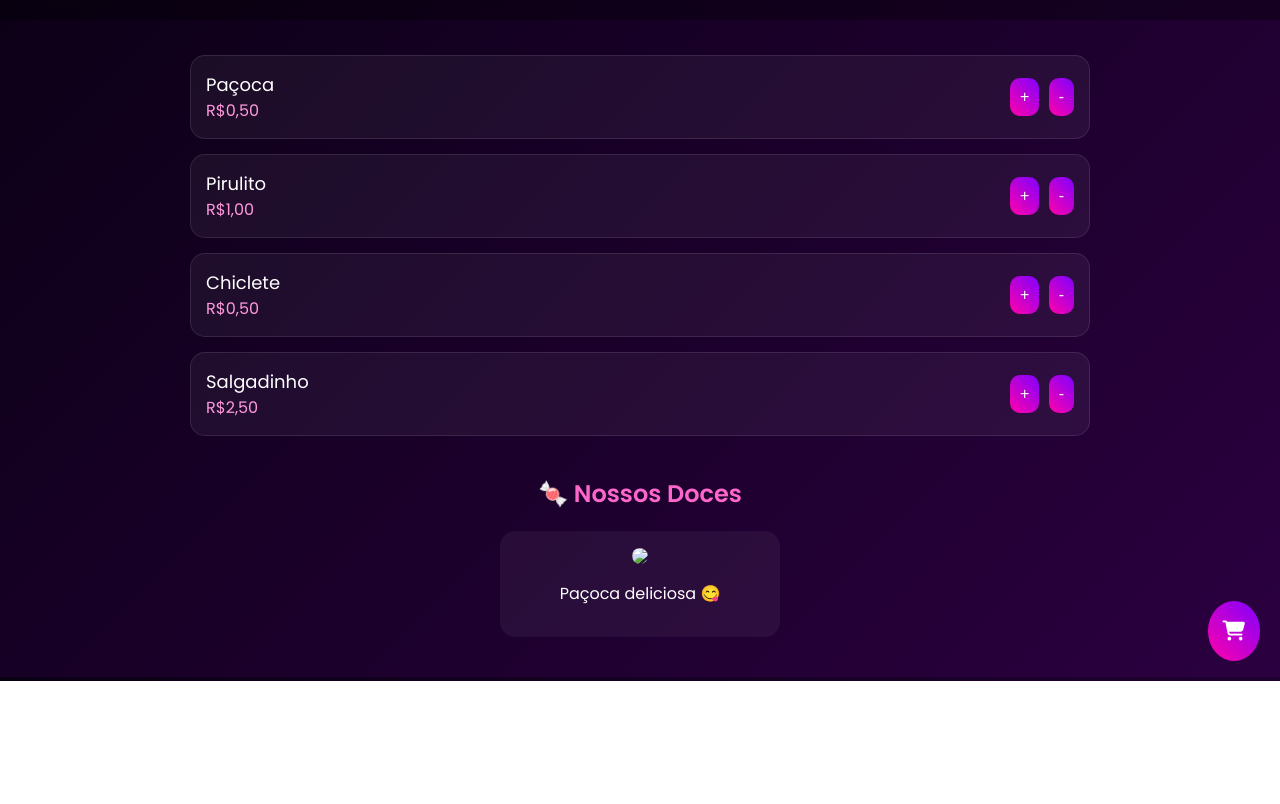
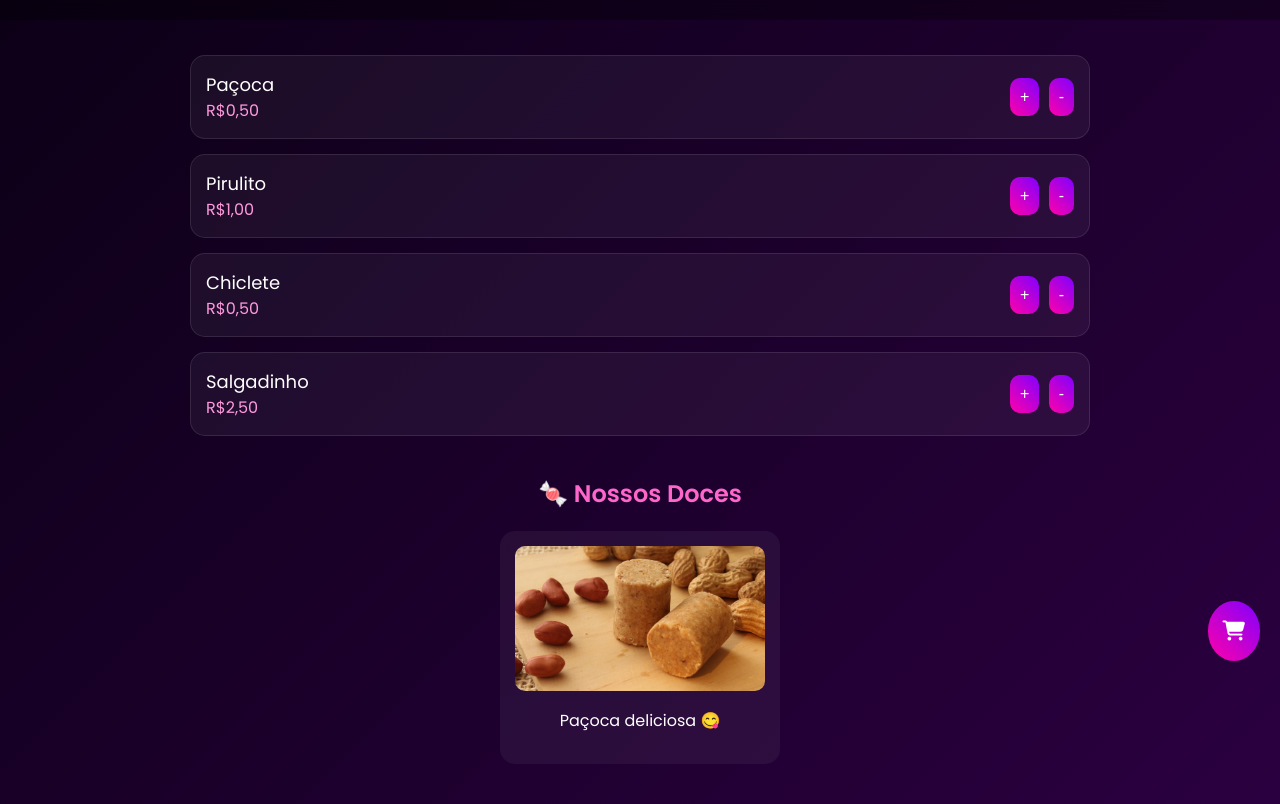
Before and after one commit to 3anoinformatica/3-anovendas, a plain HTML site: page index.html in a window 1280 px wide. Shown: the part 119-923 px from the top of the page. Before the commit the page ends 800 px from the top, so only its background shows below. Drawn offline with Linux system fonts and the light colour scheme.

Commit message:
Update index.html

```diff
--- a/index.html
+++ b/index.html
@@ -253,7 +253,7 @@ header h1{
 <h2>🍬 Nossos Doces</h2>
 
 <div class="card-img">
-<img src=pacoca.png">
+<img src="pacoca.png">
 <p>Paçoca deliciosa 😋</p>
 </div>
 
```
